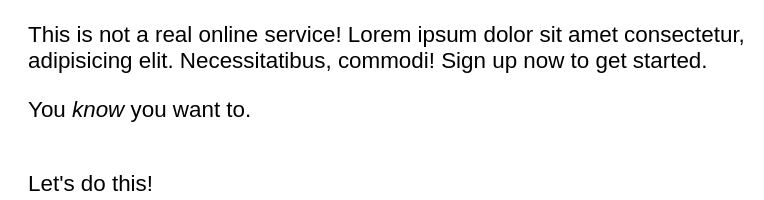
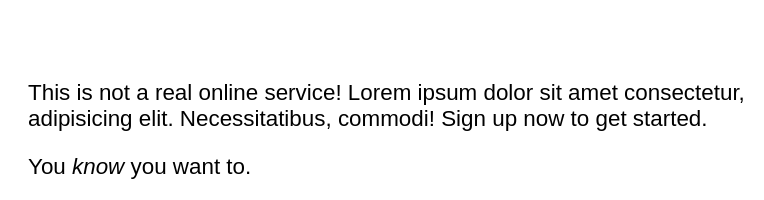
Before and after one commit to tahbjee/Sign-up-Form, a plain HTML site: page index.html in a window 1280 px wide. Shown: the top 200 px of the page, 516-1280 px from the left. Drawn offline with Linux system fonts and the light colour scheme.

Commit message:
Update styles.css

```diff
--- a/styles.css
+++ b/styles.css
@@ -30,16 +30,11 @@ section {
   background-color: rgb(204, 227, 247);
 }
 
-/* .card-container {
-  display: flex;
-  justify-content: center;
-} */
-
-/* main p:first-child {
+ main p:first-child {
   display: flex;
   justify-content: center;
   margin-top: 5rem;
-} */
+ }
 
 .header-text {
   font-size: 1.4rem;
```
